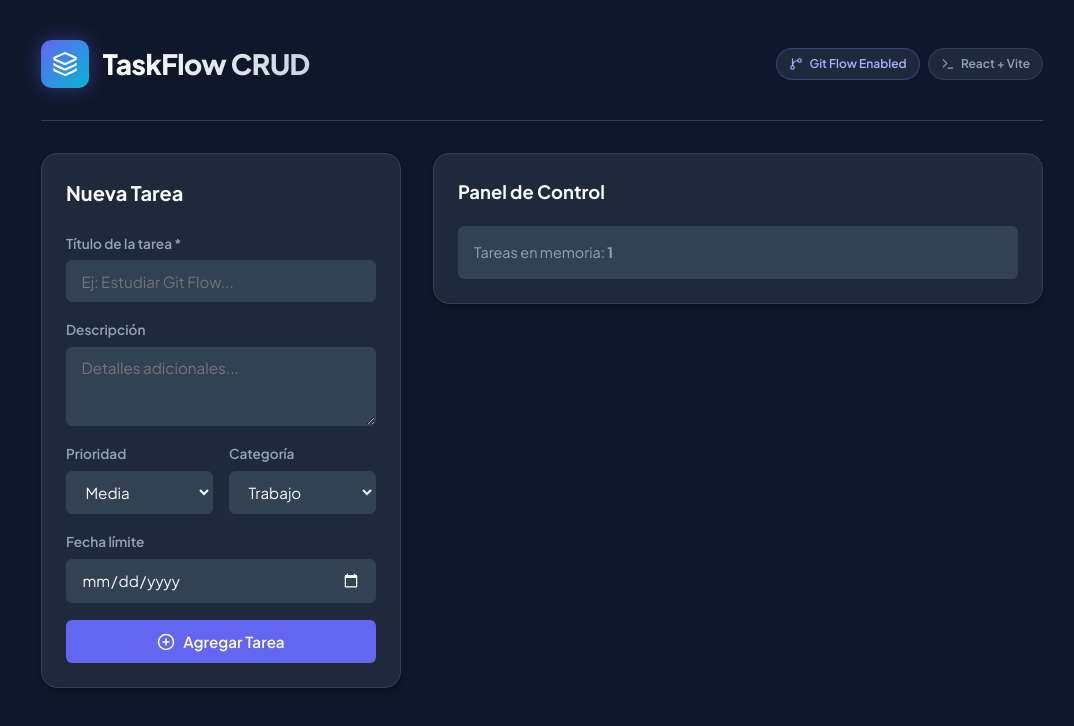
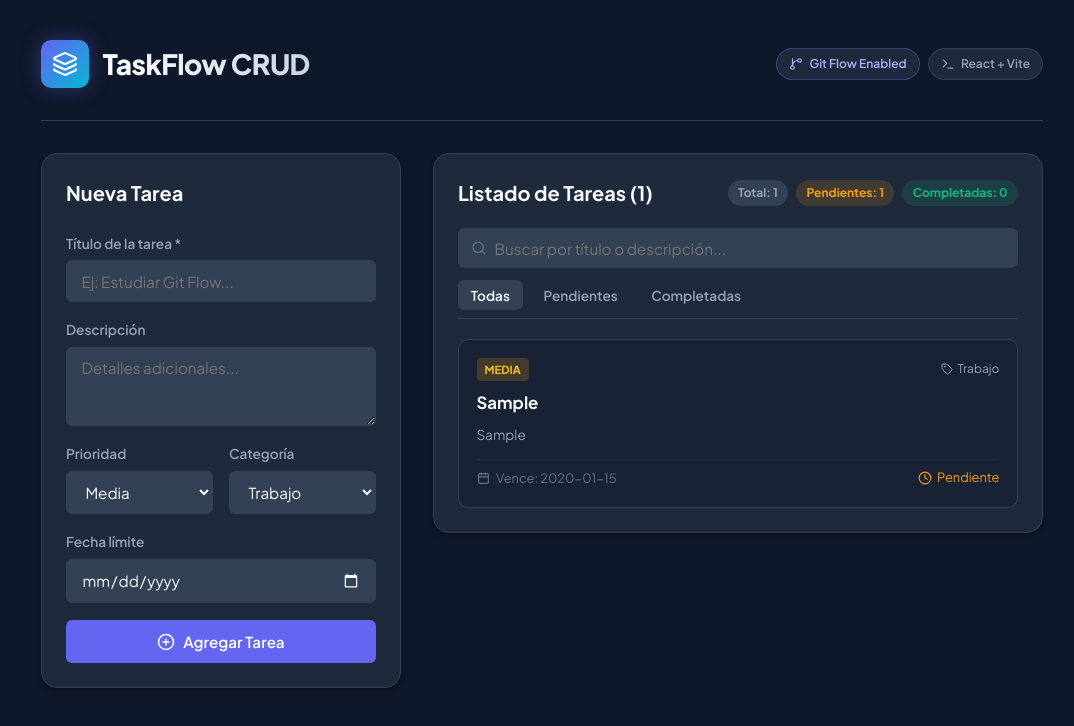
Before and after one commit to dawasaga/Tarea3_react_crud, a React (Vite) app: page / in a window 1280 px wide. Both pictures are taken after typing "Sample", "Sample", "2020-01-15" into the empty fields and a click on the button "Agregar Tarea". Shown: the top 726 px of the page, without its empty margins (98-1172 px from the left). Built offline with nearby package versions, Linux system fonts and the light colour scheme.

Commit message:
feat(listar): agregar componente de listado de tareas con busqueda y filtros

```diff
--- a/src/App.css
+++ b/src/App.css
@@ -156,3 +156,197 @@
   background: var(--primary-hover);
   box-shadow: 0 4px 12px rgba(99, 102, 241, 0.35);
 }
+
+
+/* Contenedor de Lista y Filtros */
+.task-list-container {
+  display: flex;
+  flex-direction: column;
+  gap: 1.25rem;
+}
+
+.list-header {
+  display: flex;
+  justify-content: space-between;
+  align-items: center;
+  flex-wrap: wrap;
+  gap: 0.75rem;
+}
+
+.section-title {
+  font-size: 1.25rem;
+  font-weight: 700;
+}
+
+.metrics-bar {
+  display: flex;
+  gap: 0.5rem;
+}
+
+.metric-pill {
+  font-size: 0.75rem;
+  font-weight: 700;
+  padding: 0.25rem 0.65rem;
+  border-radius: 9999px;
+  background: var(--bg-input);
+  color: var(--text-secondary);
+}
+
+.metric-pending {
+  color: #f59e0b;
+  background: rgba(245, 158, 11, 0.15);
+}
+
+.metric-completed {
+  color: #10b981;
+  background: rgba(16, 185, 129, 0.15);
+}
+
+/* Buscador y Pestañas */
+.filters-wrapper {
+  display: flex;
+  flex-direction: column;
+  gap: 0.75rem;
+}
+
+.search-box {
+  display: flex;
+  align-items: center;
+  background: var(--bg-input);
+  border: 1px solid var(--border-color);
+  border-radius: var(--radius-sm);
+  padding: 0 0.75rem;
+}
+
+.search-box input {
+  background: transparent;
+  border: none;
+  width: 100%;
+  padding: 0.6rem 0.5rem;
+}
+
+.search-icon {
+  color: var(--text-muted);
+}
+
+.filter-tabs {
+  display: flex;
+  gap: 0.5rem;
+  border-bottom: 1px solid var(--border-color);
+  padding-bottom: 0.5rem;
+}
+
+.tab-btn {
+  background: transparent;
+  color: var(--text-secondary);
+  padding: 0.4rem 0.8rem;
+  border-radius: var(--radius-sm);
+  font-size: 0.85rem;
+  font-weight: 600;
+}
+
+.tab-btn.active {
+  background: var(--bg-input);
+  color: var(--text-primary);
+}
+
+/* Tarjetas de Tareas */
+.tasks-grid {
+  display: flex;
+  flex-direction: column;
+  gap: 0.85rem;
+}
+
+.task-card {
+  background: #182234;
+  border: 1px solid var(--border-color);
+  border-radius: var(--radius-md);
+  padding: 1.1rem;
+  display: flex;
+  flex-direction: column;
+  gap: 0.6rem;
+  transition: transform 0.15s ease, border-color 0.15s ease;
+}
+
+.task-card:hover {
+  border-color: #475569;
+  transform: translateY(-2px);
+}
+
+.card-top {
+  display: flex;
+  justify-content: space-between;
+  align-items: center;
+}
+
+.priority-badge {
+  font-size: 0.7rem;
+  font-weight: 700;
+  text-transform: uppercase;
+  padding: 0.2rem 0.5rem;
+  border-radius: 4px;
+}
+
+.priority-alta { background: rgba(239, 68, 68, 0.2); color: #f87171; }
+.priority-media { background: rgba(245, 158, 11, 0.2); color: #fbbf24; }
+.priority-baja { background: rgba(16, 185, 129, 0.2); color: #34d399; }
+
+.category-badge {
+  display: inline-flex;
+  align-items: center;
+  gap: 0.3rem;
+  font-size: 0.75rem;
+  color: var(--text-secondary);
+}
+
+.task-title {
+  font-size: 1.05rem;
+  font-weight: 700;
+  color: var(--text-primary);
+}
+
+.task-desc {
+  font-size: 0.85rem;
+  color: var(--text-secondary);
+}
+
+.card-footer {
+  display: flex;
+  justify-content: space-between;
+  align-items: center;
+  font-size: 0.8rem;
+  color: var(--text-muted);
+  border-top: 1px solid rgba(255, 255, 255, 0.05);
+  padding-top: 0.5rem;
+  margin-top: 0.25rem;
+}
+
+.task-meta {
+  display: flex;
+  align-items: center;
+  gap: 0.4rem;
+}
+
+.status-wait {
+  display: inline-flex;
+  align-items: center;
+  gap: 0.3rem;
+  color: #f59e0b;
+}
+
+.status-done {
+  display: inline-flex;
+  align-items: center;
+  gap: 0.3rem;
+  color: #10b981;
+}
+
+.empty-state {
+  text-align: center;
+  padding: 2.5rem 1rem;
+  color: var(--text-muted);
+  display: flex;
+  flex-direction: column;
+  align-items: center;
+  gap: 0.75rem;
+}
--- a/src/App.jsx
+++ b/src/App.jsx
@@ -2,6 +2,7 @@ import React, { useState } from 'react';
 import { Layers, GitBranch, Terminal } from 'lucide-react';
 import './App.css';
 import { TaskForm } from './components/TaskForm';
+import { TaskList } from './components/TaskList';
 
 function App() {
 
@@ -44,13 +45,8 @@ function App() {
       </section>
 
         <section className="card">
-        <h2 className="card-title">Panel de Control</h2>
-        <div style={{ padding: '1rem', background: 'var(--bg-input)', borderRadius: 'var(--radius-sm)' }}>
-        <p style={{ color: 'var(--text-secondary)', fontSize: '0.9rem' }}>
-          Tareas en memoria: <strong>{tasks.length}</strong>
-         </p>
-  </div>
-</section>
+          <TaskList tasks={tasks} />
+        </section>
       </main>
     </div>
   );
--- /dev/null
+++ b/src/components/TaskList.jsx
@@ -0,0 +1,119 @@
+import React, { useState } from 'react';
+import { Search, CheckCircle2, Clock, Calendar, Tag, AlertCircle } from 'lucide-react';
+
+export function TaskList({ tasks }) {
+  // Estados locales para los filtros de búsqueda y estado
+  const [searchTerm, setSearchTerm] = useState('');
+  const [filterStatus, setFilterStatus] = useState('all'); // 'all' | 'pending' | 'completed'
+
+  // Filtrado reactivo en tiempo real (estado derivado)
+  const filteredTasks = tasks.filter((task) => {
+    const matchesSearch =
+      task.title.toLowerCase().includes(searchTerm.toLowerCase()) ||
+      task.description.toLowerCase().includes(searchTerm.toLowerCase());
+
+    if (filterStatus === 'pending') return matchesSearch && !task.completed;
+    if (filterStatus === 'completed') return matchesSearch && task.completed;
+    return matchesSearch;
+  });
+
+  // Métricas rápidas
+  const totalTasks = tasks.length;
+  const completedTasks = tasks.filter((t) => t.completed).length;
+  const pendingTasks = totalTasks - completedTasks;
+
+  return (
+    <div className="task-list-container">
+      <div className="list-header">
+        <h3 className="section-title">Listado de Tareas ({filteredTasks.length})</h3>
+
+        {/* Métricas */}
+        <div className="metrics-bar">
+          <span className="metric-pill">Total: {totalTasks}</span>
+          <span className="metric-pill metric-pending">Pendientes: {pendingTasks}</span>
+          <span className="metric-pill metric-completed">Completadas: {completedTasks}</span>
+        </div>
+      </div>
+
+      {/* Barra de Filtros y Búsqueda */}
+      <div className="filters-wrapper">
+        <div className="search-box">
+          <Search size={16} className="search-icon" />
+          <input
+            type="text"
+            placeholder="Buscar por título o descripción..."
+            value={searchTerm}
+            onChange={(e) => setSearchTerm(e.target.value)}
+          />
+        </div>
+
+        <div className="filter-tabs">
+          <button
+            type="button"
+            className={`tab-btn ${filterStatus === 'all' ? 'active' : ''}`}
+            onClick={() => setFilterStatus('all')}
+          >
+            Todas
+          </button>
+          <button
+            type="button"
+            className={`tab-btn ${filterStatus === 'pending' ? 'active' : ''}`}
+            onClick={() => setFilterStatus('pending')}
+          >
+            Pendientes
+          </button>
+          <button
+            type="button"
+            className={`tab-btn ${filterStatus === 'completed' ? 'active' : ''}`}
+            onClick={() => setFilterStatus('completed')}
+          >
+            Completadas
+          </button>
+        </div>
+      </div>
+
+      {/* Lista de Tareas con .map() */}
+      {filteredTasks.length === 0 ? (
+        <div className="empty-state">
+          <AlertCircle size={36} color="var(--text-muted)" />
+          <p>No se encontraron tareas con los filtros actuales.</p>
+        </div>
+      ) : (
+        <div className="tasks-grid">
+          {filteredTasks.map((task) => (
+            <article
+              key={task.id}
+              className={`task-card ${task.completed ? 'task-card-completed' : ''}`}
+            >
+              <div className="card-top">
+                <span className={`priority-badge priority-${task.priority.toLowerCase()}`}>
+                  {task.priority}
+                </span>
+                <span className="category-badge">
+                  <Tag size={12} /> {task.category}
+                </span>
+              </div>
+
+              <h4 className="task-title">{task.title}</h4>
+              {task.description && <p className="task-desc">{task.description}</p>}
+
+              <div className="card-footer">
+                <div className="task-meta">
+                  <Calendar size={13} />
+                  <span>Vence: {task.dueDate}</span>
+                </div>
+                <div className="task-status-pill">
+                  {task.completed ? (
+                    <span className="status-done"><CheckCircle2 size={14} /> Lista</span>
+                  ) : (
+                    <span className="status-wait"><Clock size={14} /> Pendiente</span>
+                  )}
+                </div>
+              </div>
+            </article>
+          ))}
+        </div>
+      )}
+    </div>
+  );
+}
```
